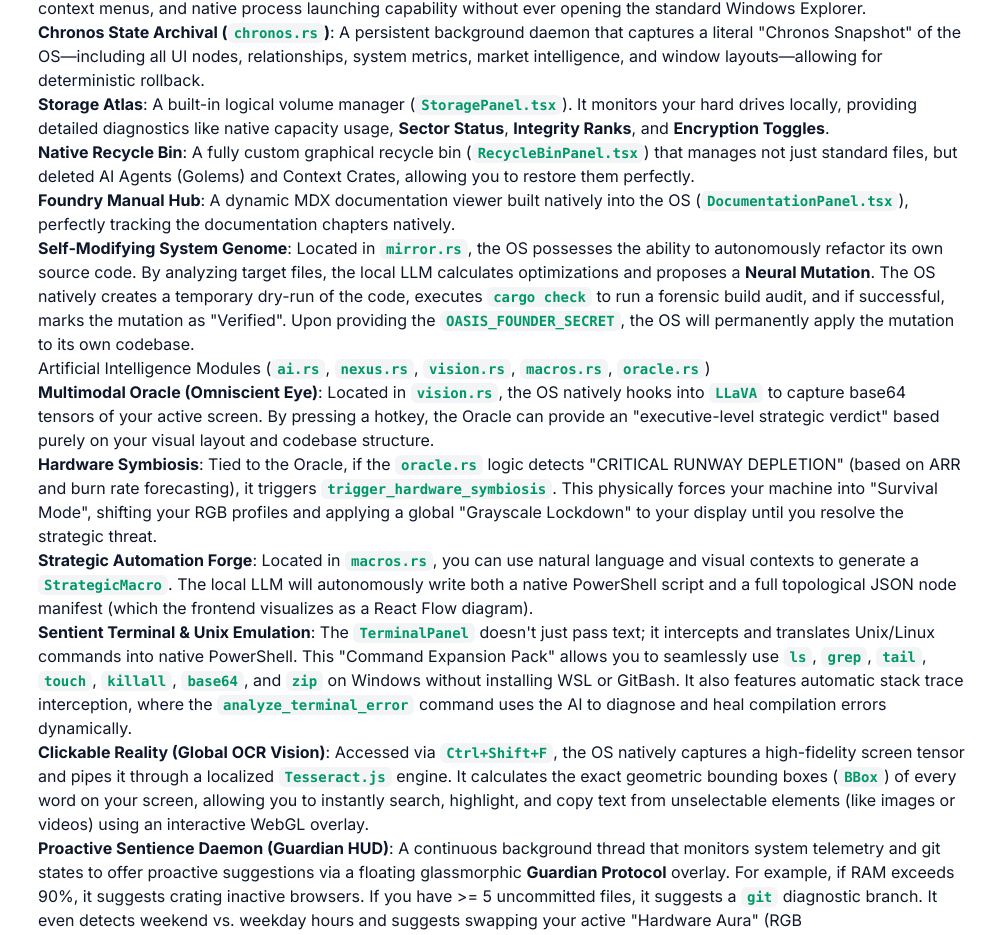
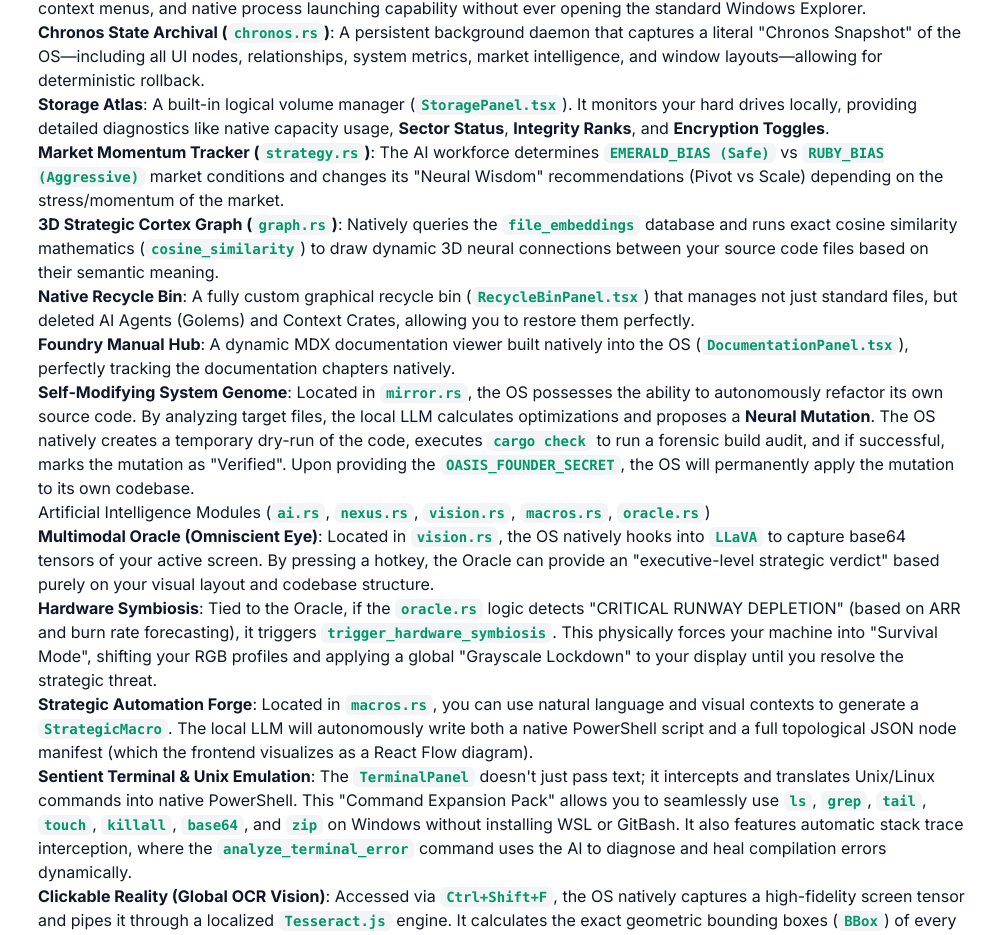
Before and after one commit to jibin7jose/Oasis-Shell-w, a Next.js app: page /docs/architecture in a window 1280 px wide. Shown: the part 1313-2248 px from the top of the page, without its empty margins (290-1280 px from the left). Built offline with nearby package versions, Linux system fonts and the light colour scheme.

Commit message:
docs: finalize market momentum tracker and 3D cortex graph
- Documented Market Momentum Tracker (strategy.rs)

- Documented 3D Strategic Cortex Graph (graph.rs)

```diff
--- a/src/app/docs/architecture/page.mdx
+++ b/src/app/docs/architecture/page.mdx
@@ -25,9 +25,11 @@
 8. **Native File Explorer**: A deep OS integration that visualizes your host file system with `tauri-plugin-drag` support, full context menus, and native process launching capability without ever opening the standard Windows Explorer.
 9. **Chronos State Archival (`chronos.rs`)**: A persistent background daemon that captures a literal "Chronos Snapshot" of the OS—including all UI nodes, relationships, system metrics, market intelligence, and window layouts—allowing for deterministic rollback.
 10. **Storage Atlas**: A built-in logical volume manager (`StoragePanel.tsx`). It monitors your hard drives locally, providing detailed diagnostics like native capacity usage, **Sector Status**, **Integrity Ranks**, and **Encryption Toggles**.
-9. **Native Recycle Bin**: A fully custom graphical recycle bin (`RecycleBinPanel.tsx`) that manages not just standard files, but deleted AI Agents (Golems) and Context Crates, allowing you to restore them perfectly.
-10. **Foundry Manual Hub**: A dynamic MDX documentation viewer built natively into the OS (`DocumentationPanel.tsx`), perfectly tracking the documentation chapters natively.
-11. **Self-Modifying System Genome**: Located in `mirror.rs`, the OS possesses the ability to autonomously refactor its own source code. By analyzing target files, the local LLM calculates optimizations and proposes a **Neural Mutation**. The OS natively creates a temporary dry-run of the code, executes `cargo check` to run a forensic build audit, and if successful, marks the mutation as "Verified". Upon providing the `OASIS_FOUNDER_SECRET`, the OS will permanently apply the mutation to its own codebase.
+11. **Market Momentum Tracker (`strategy.rs`)**: The AI workforce determines `EMERALD_BIAS (Safe)` vs `RUBY_BIAS (Aggressive)` market conditions and changes its "Neural Wisdom" recommendations (Pivot vs Scale) depending on the stress/momentum of the market.
+12. **3D Strategic Cortex Graph (`graph.rs`)**: Natively queries the `file_embeddings` database and runs exact cosine similarity mathematics (`cosine_similarity`) to draw dynamic 3D neural connections between your source code files based on their semantic meaning.
+13. **Native Recycle Bin**: A fully custom graphical recycle bin (`RecycleBinPanel.tsx`) that manages not just standard files, but deleted AI Agents (Golems) and Context Crates, allowing you to restore them perfectly.
+14. **Foundry Manual Hub**: A dynamic MDX documentation viewer built natively into the OS (`DocumentationPanel.tsx`), perfectly tracking the documentation chapters natively.
+15. **Self-Modifying System Genome**: Located in `mirror.rs`, the OS possesses the ability to autonomously refactor its own source code. By analyzing target files, the local LLM calculates optimizations and proposes a **Neural Mutation**. The OS natively creates a temporary dry-run of the code, executes `cargo check` to run a forensic build audit, and if successful, marks the mutation as "Verified". Upon providing the `OASIS_FOUNDER_SECRET`, the OS will permanently apply the mutation to its own codebase.
 
 ### Artificial Intelligence Modules (`ai.rs`, `nexus.rs`, `vision.rs`, `macros.rs`, `oracle.rs`)
 - **Multimodal Oracle (Omniscient Eye)**: Located in `vision.rs`, the OS natively hooks into `LLaVA` to capture base64 tensors of your active screen. By pressing a hotkey, the Oracle can provide an "executive-level strategic verdict" based purely on your visual layout and codebase structure.
```
